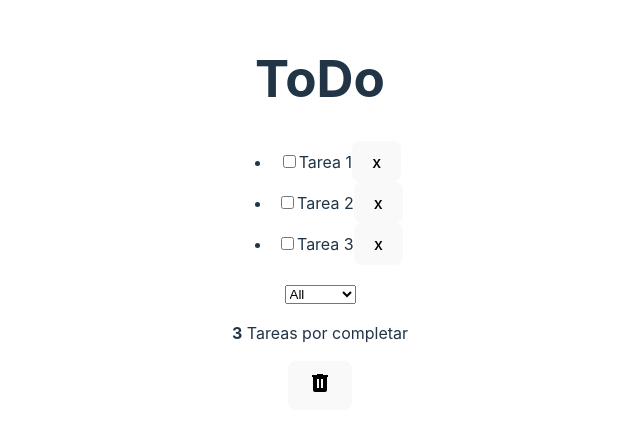
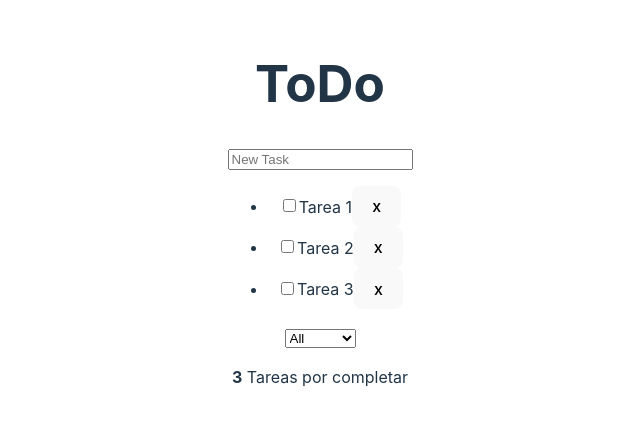
Before and after one commit to ManuelRoperoM/projects-react, a React (Vite) app in the folder Projects/08-to-do/: page / in a window 1280 px wide. Shown: the part 187-618 px from the top of the page, without its empty margins (320-960 px from the left). Built offline with nearby package versions, Linux system fonts and the light colour scheme.

Commit message:
Create Task in ToDo

```diff
--- a/Projects/08-to-do/src/App.tsx
+++ b/Projects/08-to-do/src/App.tsx
@@ -1,8 +1,9 @@
 import { useEffect, useState } from 'react'
 import './App.css'
 import { ToDos } from './components/ToDos'
-import { type TodoId, type ToDos as ToDoType, type listToDos as listOfTodos } from './declarations/types'
-import { Filters } from './components/Filters'
+import { type TodoId, type ToDos as ToDoType, type listToDos as listOfTodos, TodoTitle } from './declarations/types'
+import { Footer } from './components/Footer'
+import { Header } from './components/Header'
 const listToDos = [
   {
     id: '1',
@@ -77,11 +78,25 @@ const App: React.FC = () => {
     setToDos(inProgresTasks)
   }
 
+  const numberCompletedTask = toDos.length - numberTaskPending
+
+  const addTask = ({ title }: TodoTitle) : void => {
+    const newId = String(parseInt(listToDos[listToDos.length - 1].id) + 1)
+    const newTask = {
+      id: newId,
+      title,
+      completed: false
+    }
+    const newToDos = [...toDos, newTask]
+    setToDos(newToDos)
+  }
+
   return (
     <>
-      <h1>ToDo</h1>
+
+      <Header saveToDo={addTask} />
       <ToDos toDos={filteredToDos} removeItem={handleRemove} toggleTask={handleToggleCheck} />
-      <Filters filterTask={handleFilter} pendingTask={numberTaskPending} deleteCompleteTask={deleteCompletedTask} />
+      <Footer filterTask={handleFilter} pendingTask={numberTaskPending} deleteCompleteTask={deleteCompletedTask} numberCompletedTask={numberCompletedTask} />
     </>
   )
 }
--- a/Projects/08-to-do/src/components/Filters.tsx
+++ b/Projects/08-to-do/src/components/Footer.tsx
@@ -4,9 +4,10 @@ import { mdiTrashCan } from '@mdi/js'
 interface Props {
     filterTask: (filter : string) => void,
     pendingTask: number,
-    deleteCompleteTask: () => void
+    deleteCompleteTask: () => void,
+    numberCompletedTask: number
 }
-export const Filters : React.FC<Props> = ({ filterTask, pendingTask, deleteCompleteTask }) => {
+export const Footer : React.FC<Props> = ({ filterTask, pendingTask, deleteCompleteTask, numberCompletedTask }) => {
   const handleFilter = (event:ChangeEvent<HTMLSelectElement>) => {
     filterTask(event.target.value)
   }
@@ -21,7 +22,11 @@ export const Filters : React.FC<Props> = ({ filterTask, pendingTask, deleteCompl
         <option value='3'>Finish</option>
       </select>
       <p> <strong>{pendingTask}</strong> Tareas por completar</p>
-      <button type='button' title='Completed task' onClick={handleDelete}> <Icon path={mdiTrashCan} size={1} /></button>
+      {
+        numberCompletedTask > 0 && (
+          <button type='button' title='Completed task' onClick={handleDelete}> <Icon path={mdiTrashCan} size={1} /></button>
+        )
+      }
     </footer>
   )
 }
--- /dev/null
+++ b/Projects/08-to-do/src/components/Header.tsx
@@ -0,0 +1,26 @@
+import { useState } from 'react'
+import { TodoTitle } from '../declarations/types'
+
+interface Props {
+    saveToDo: ({ title }: TodoTitle) => void
+}
+export const Header : React.FC<Props> = ({ saveToDo }) => {
+  const [titleTask, setTitleTask] = useState('')
+  const handleSubmit = (event:React.FormEvent<HTMLFormElement>) : void => {
+    event.preventDefault()
+    saveToDo({ title: titleTask })
+    setTitleTask('')
+  }
+  return (
+    <header>
+      <h1>ToDo</h1>
+      <form onSubmit={handleSubmit}>
+        <input
+          onChange={(event) => { setTitleTask(event.target.value) }}
+          value={titleTask}
+          placeholder='New Task'
+        />
+      </form>
+    </header>
+  )
+}
```
